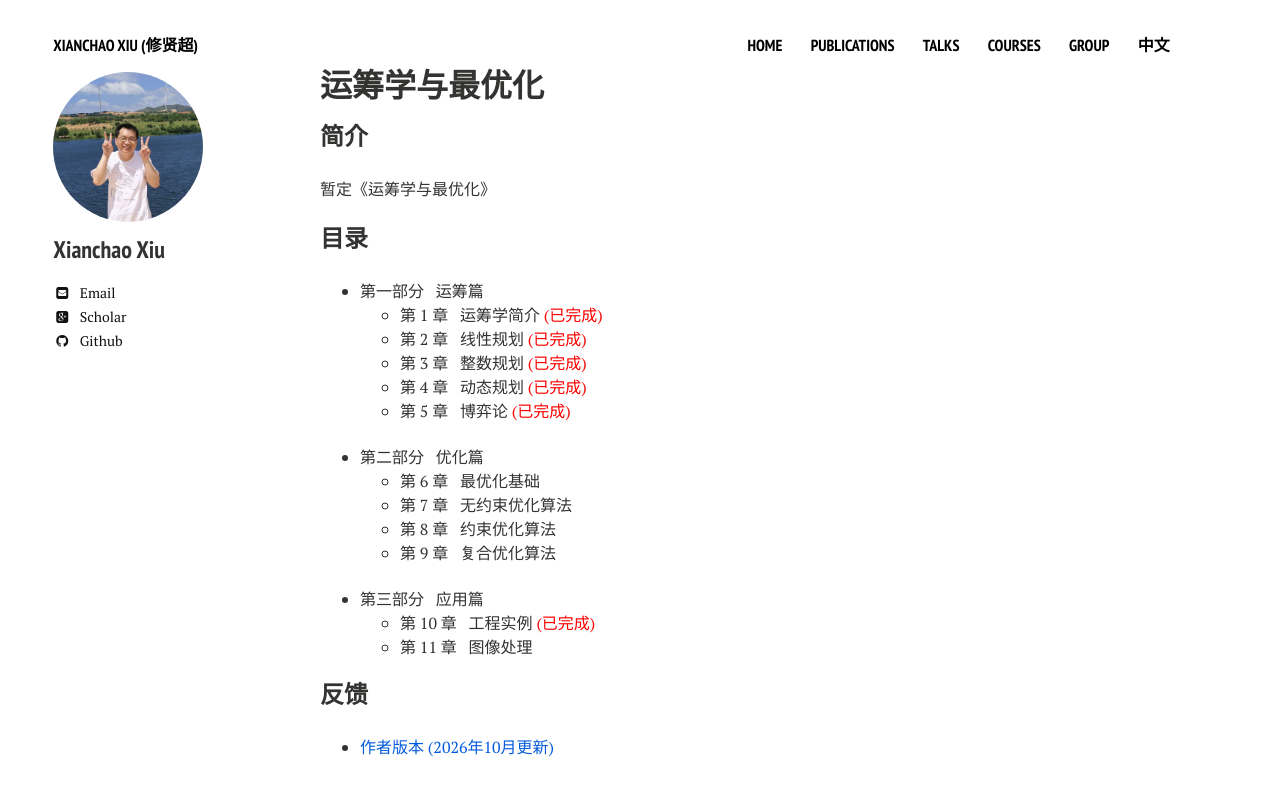
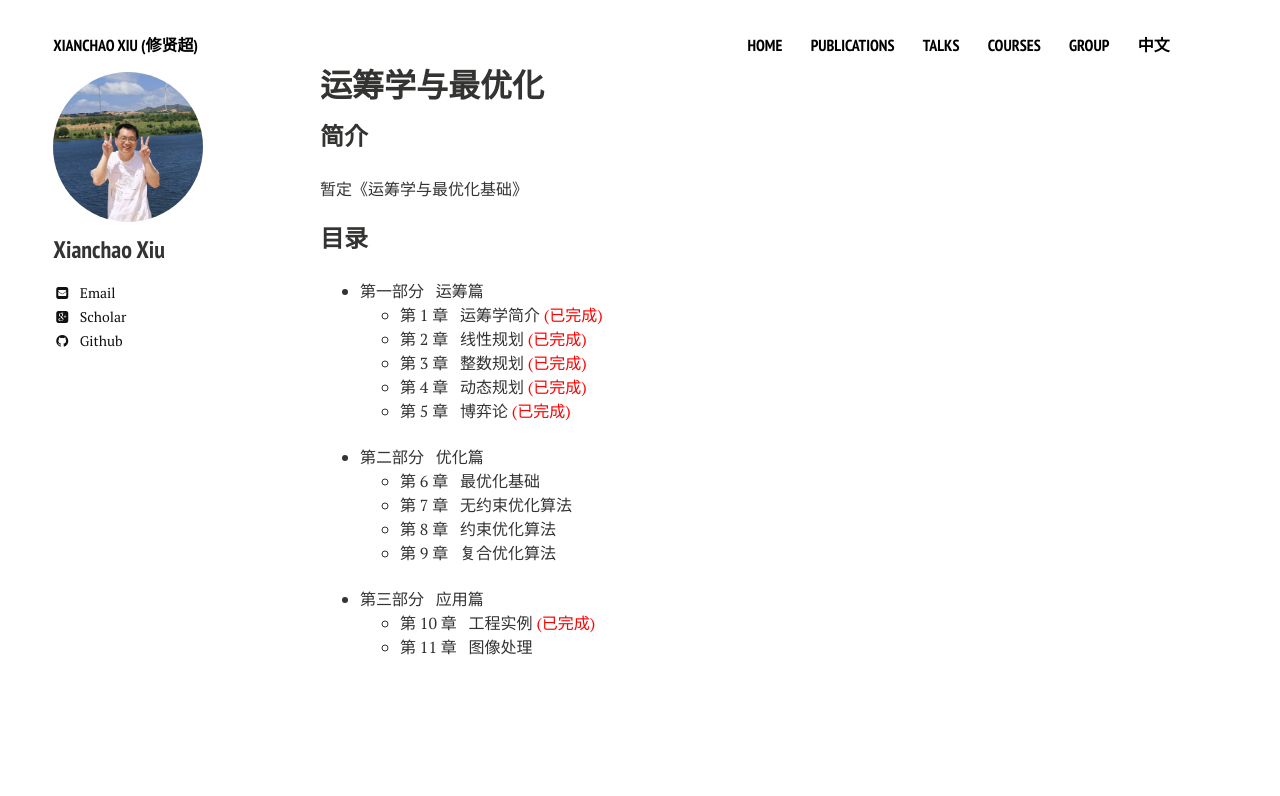
Before and after one commit to xianchaoxiu/xianchaoxiu.github.io, a Jekyll site: the page built from chinese/book/OROPT/index.md, in a window 1280 px wide. Shown: the top 796 px of the page. Built offline with Jekyll 4.4.1, drawn with Linux system fonts in a browser that asks for light colours; nearby versions of some CDN libraries.

Commit message:
Update index.md

```diff
--- a/chinese/book/OROPT/index.md
+++ b/chinese/book/OROPT/index.md
@@ -6,7 +6,7 @@ share: false
 ---
 
 ### 简介
-暂定《运筹学与最优化》
+暂定《运筹学与最优化基础》
 
 
 ### 目录
@@ -27,7 +27,3 @@ share: false
 * 第三部分 &nbsp;  应用篇 <br>
   - 第 10 章 &nbsp; 工程实例 <span style="color:#ff0000">(已完成)</span><br>
   - 第 11 章 &nbsp; 图像处理 <br>
-
-
-### 反馈
-* <a href="../OROPT/运筹学与最优化.pdf" class="textlink" target="_blank"> 作者版本 (2026年10月更新) </a> <br>
```
